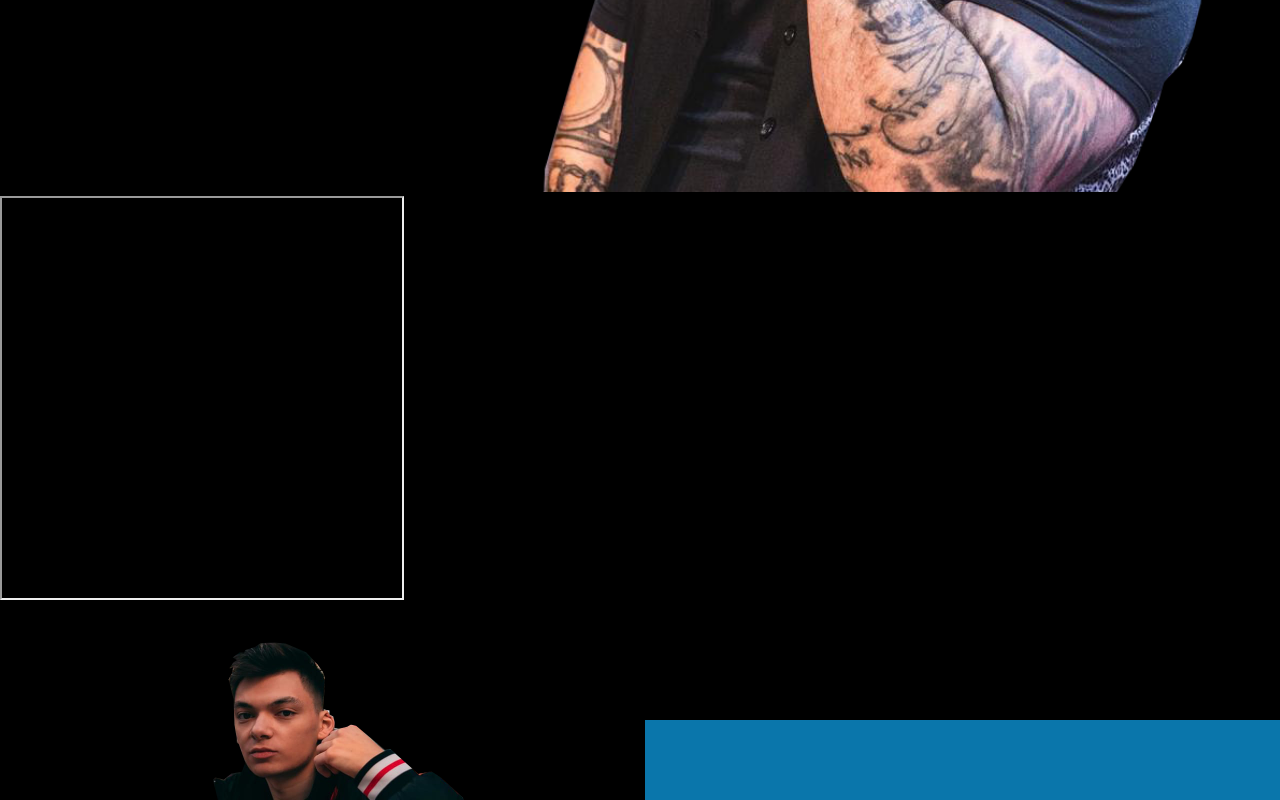
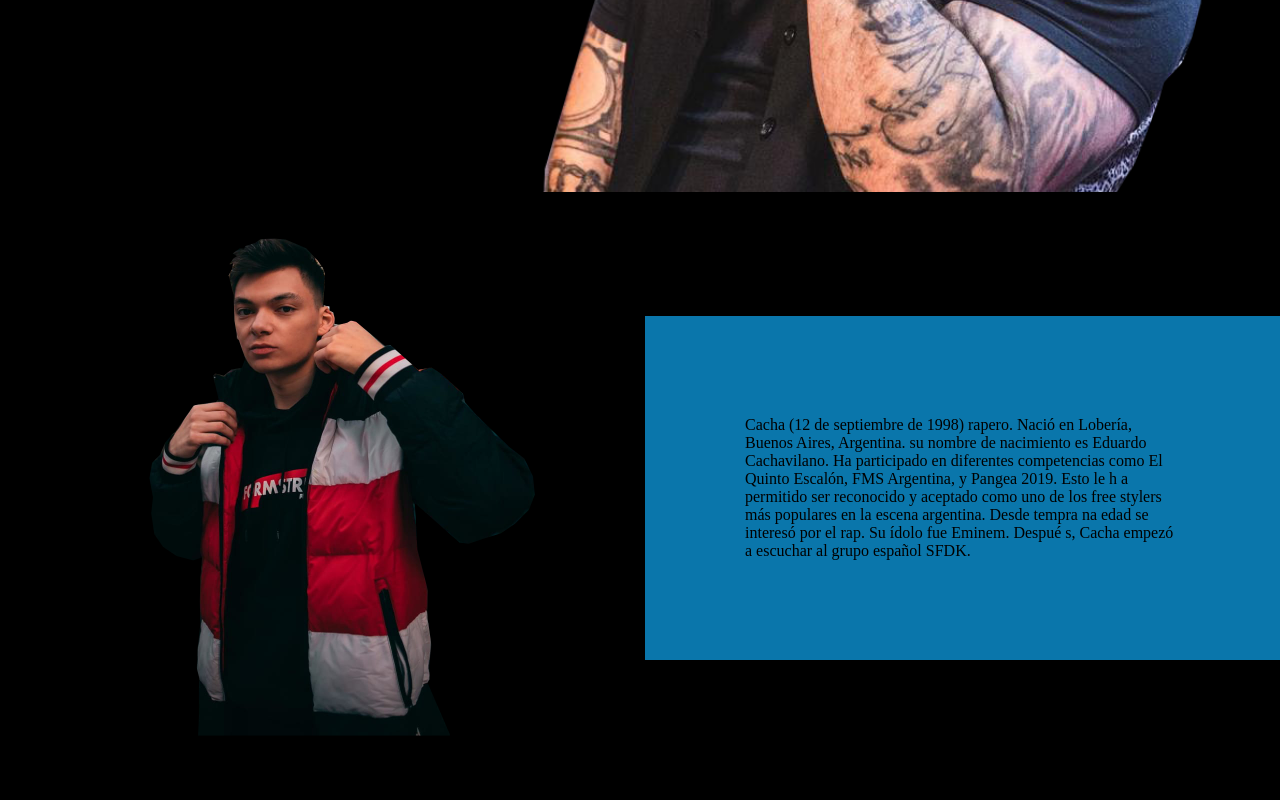
Before and after one commit to Ziploc9/subitepls, a plain HTML site: page index.html in a window 1280 px wide. Shown: the part 613-1413 px from the top of the page. Drawn offline with Linux system fonts and the light colour scheme.

Commit message:
Update index.html

```diff
--- a/index.html
+++ b/index.html
@@ -31,7 +31,7 @@
   </div>
 
   <div id="batallas" class="grid">
-    <iframe src="" width="400px" height="400px"></iframe>
+
   </div>
 
   <div id="competidores" class="grid">
```
